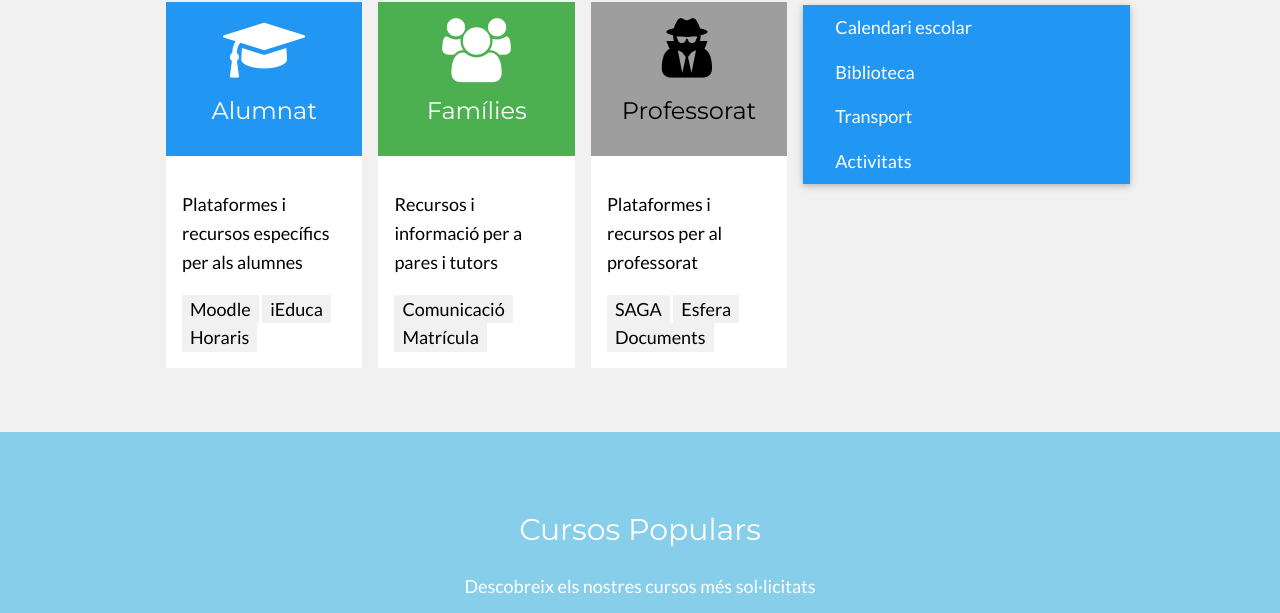
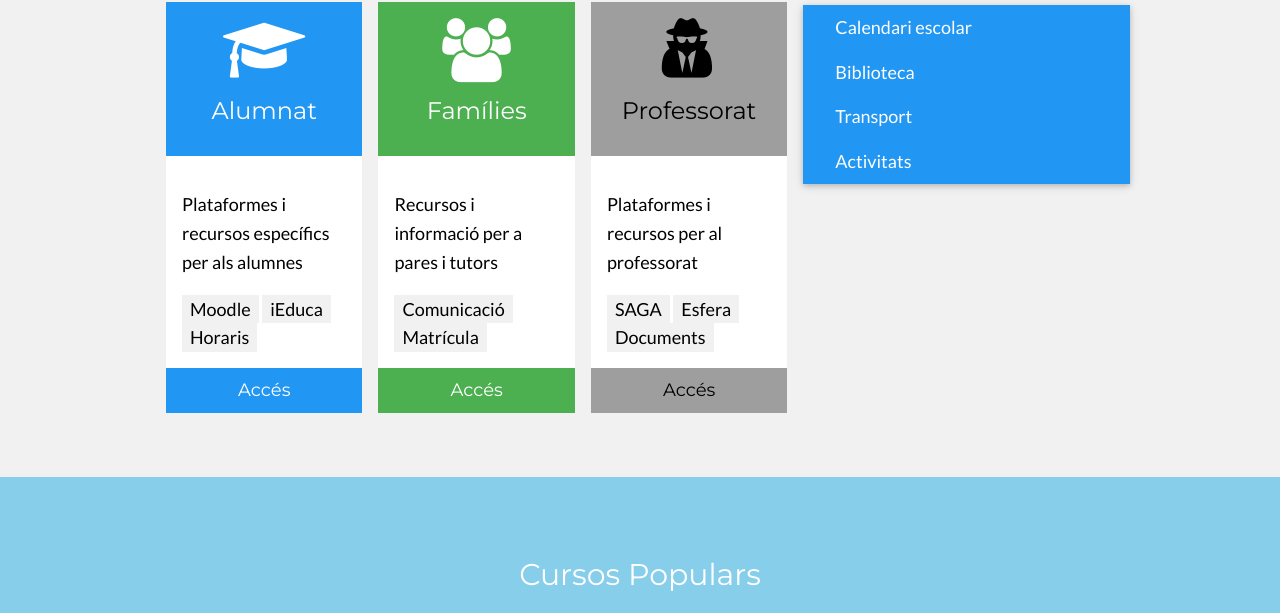
Before and after one commit to genisbou/WebCaparrellaM9, a website: page index.html in a window 1280 px wide. Shown: the part 2006-2619 px from the top of the page. Drawn offline with nearby package versions, Linux system fonts and the light colour scheme.

Commit message:
Update index.html

```diff
--- a/index.html
+++ b/index.html
@@ -271,7 +271,7 @@
             <div class="w3-row-padding w3-margin-top">
                 <!-- Targeta Alumnat -->
                 <div class="w3-third">
-                    <a href="acces_directe_alumnat.html" class="w3-card w3-hover-shadow" aria-label="Recursos específics per a l'alumnat " style="text-decoration:none">
+
                         <div class="w3-container w3-center w3-padding-16 w3-blue">
                             <i class="fa fa-graduation-cap w3-jumbo"></i>
                             <h3>Alumnat</h3>
@@ -284,12 +284,13 @@
                                 <span class="w3-tag w3-light-grey">Horaris</span>
                             </div>
                         </div>
-                    </a>
+                        <button class="w3-button w3-blue w3-block" style="white-space: normal;">
+                            <a href="alumnat.html" style="color: inherit; text-decoration: none;">Accés</a>
+                        </button>
                 </div>
 
                 <!-- Targeta Famílies -->
                 <div class="w3-third">
-                    <a href="families.html" class="w3-card w3-hover-shadow" aria-label="Recursos per a famílies" style="text-decoration:none">
                         <div class="w3-container w3-center w3-padding-16 w3-green">
                             <i class="fa fa-users w3-jumbo"></i>
                             <h3>Famílies</h3>
@@ -301,12 +302,14 @@
                                 <span class="w3-tag w3-light-grey">Matrícula</span>
                             </div>
                         </div>
-                    </a>
+                    <button class="w3-button w3-green w3-block" style="white-space: normal;">
+                        <a href="families.html" style="color: inherit; text-decoration: none;">Accés</a>
+                    </button>
                 </div>
 
                 <!-- Targeta Professorat -->
                 <div class="w3-third">
-                    <a href="professorat.html" class="w3-card w3-hover-shadow" aria-label="Recursos específics per al professorat" style="text-decoration:none">
+
                         <div class="w3-container w3-center w3-padding-16 w3-gray">
                             <i class="fa fa-user-secret w3-jumbo"></i>
                             <h3>Professorat</h3>
@@ -319,7 +322,9 @@
                                 <span class="w3-tag w3-light-grey">Documents</span>
                             </div>
                         </div>
-                    </a>
+                    <button class="w3-button w3-gray w3-block" style="white-space: normal;">
+                        <a href="professorat.html" style="color: inherit; text-decoration: none;">Accés</a>
+                    </button>
                 </div>
             </div>
         </div>
```
